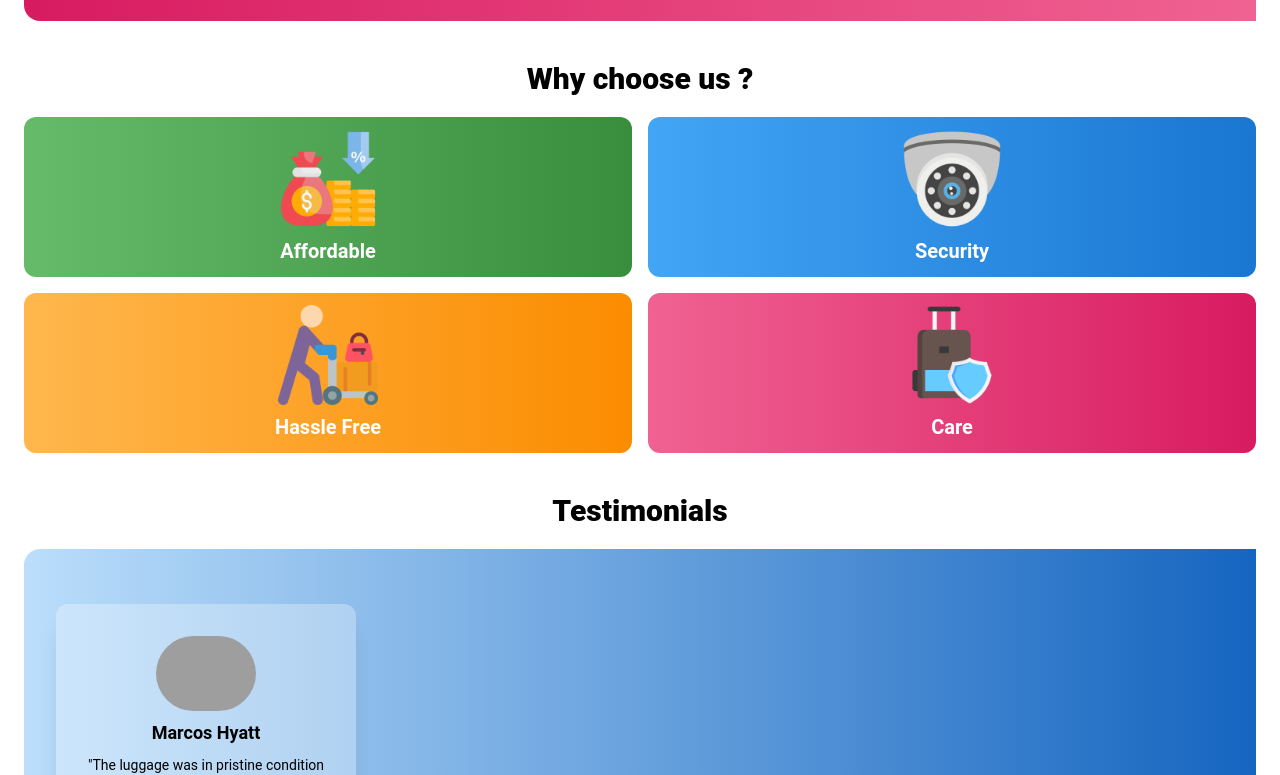
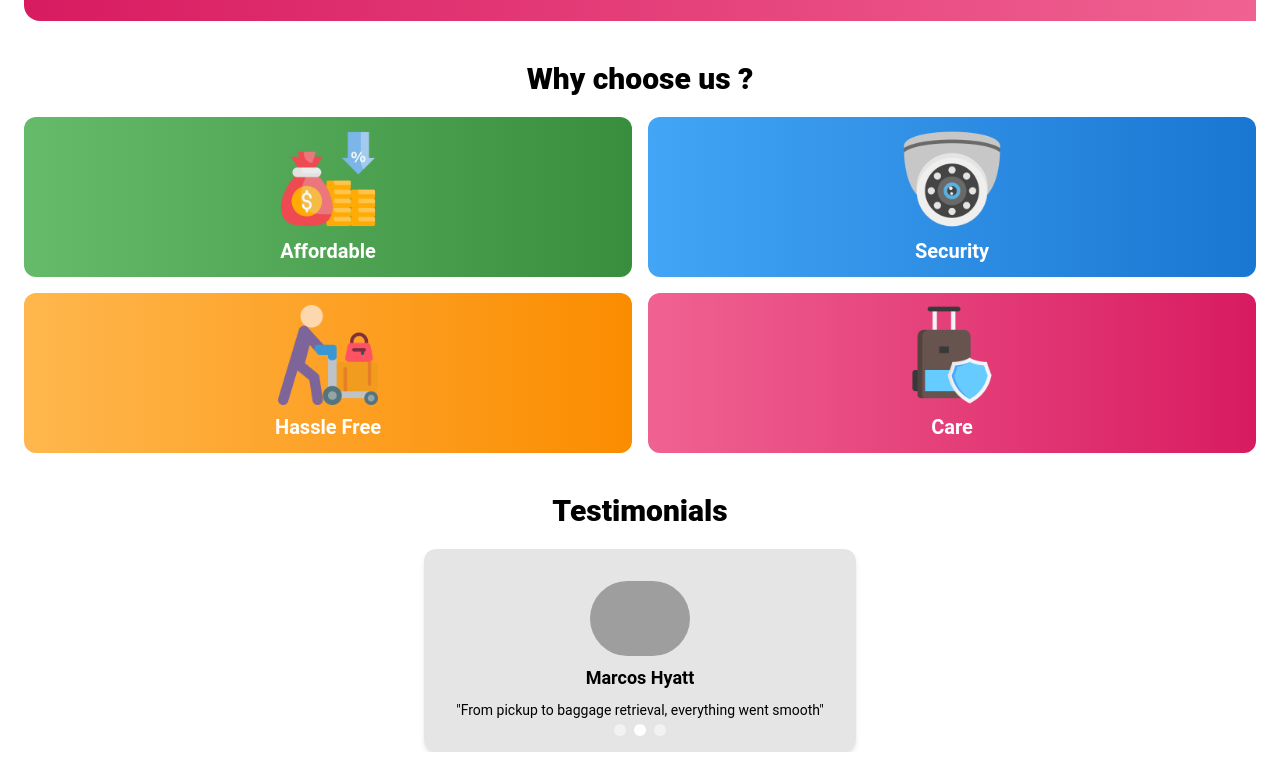
Before and after one commit to code-ansh-007/lockitup, a Next.js app: page / in a window 1280 px wide. Shown: the part 1229-2004 px from the top of the page. Built offline with nearby package versions, Linux system fonts and the light colour scheme; grey boxes are pictures that could not be loaded.

Commit message:
finally made the testiminial carousel

```diff
--- a/components/Banner.js
+++ b/components/Banner.js
@@ -3,7 +3,7 @@ import React from "react";
 const Banner = () => {
   return (
     <>
-      <main className="bg-gradient-to-r from-blue-300 to-blue-900 text-white p-5 py-6 rounded-br-2xl rounded-tl-2xl flex flex-col space-y-8">
+      <main className="bg-gradient-to-r from-blue-300 to-blue-900 text-white mx-6 p-5 py-6 rounded-br-2xl rounded-tl-2xl flex flex-col space-y-8">
         <span className="text-4xl font-bold">
           We'll keep it{" "}
           <span className="border-b-4 border-orange-400">safe</span> for you ;)
--- a/components/Services.js
+++ b/components/Services.js
@@ -50,7 +50,7 @@ const Services = () => {
 
   return (
     <>
-      <main ref={ref} className="mt-[450px] flex flex-col space-y-5">
+      <main ref={ref} className="mt-[450px] flex flex-col space-y-5 px-6">
         <span className="text-3xl font-extrabold text-center">
           <span>Our Services</span>
         </span>
--- a/components/Style1.js
+++ b/components/Style1.js
@@ -9,7 +9,7 @@ import Image from "next/image";
 const Style1 = () => {
   return (
     <>
-      <div className="relative mt-10 -z-10">
+      <div className="relative mt-10 -z-10 mx-6">
         <Image
           src={circle}
           width={165}
--- a/components/Testimonials.js
+++ b/components/Testimonials.js
@@ -1,6 +1,13 @@
-import { Carousel, IconButton } from "@material-tailwind/react";
+import {
+  Button,
+  Carousel,
+  IconButton,
+  Typography,
+} from "@material-tailwind/react";
 import { faker } from "@faker-js/faker";
 import Image from "next/image";
+import { FiChevronRight } from "react-icons/fi";
+import { FiChevronLeft } from "react-icons/fi";
 
 export default function Testimonials() {
   const pic1 = faker.internet.avatar();
@@ -9,9 +16,11 @@ export default function Testimonials() {
   const name1 = faker.name.fullName();
   const name2 = faker.name.fullName();
   const name3 = faker.name.fullName();
+
   return (
     <>
-      <main className="mt-10 flex flex-col items-center space-y-5">
+      <main className="mt-10 flex flex-col items-center space-y-5 px-5">
+        {" "}
         <span className="text-3xl font-extrabold text-center">
           <span>Testimonials</span>
         </span>{" "}
@@ -24,7 +33,7 @@ export default function Testimonials() {
               onClick={handlePrev}
               className="!absolute top-2/4 -translate-y-2/4 left-4"
             >
-              <div></div>
+              <FiChevronLeft className="text-6xl" />
             </IconButton>
           )}
           nextArrow={({ handleNext }) => (
@@ -35,17 +44,17 @@ export default function Testimonials() {
               onClick={handleNext}
               className="!absolute top-2/4 -translate-y-2/4 !right-4"
             >
-              <div></div>
+              <FiChevronRight className="text-6xl" />
             </IconButton>
           )}
           autoplay={true}
+          autoplayDelay={3000}
           loop={true}
-          autoplayDelay={3000}
-          className="rounded-tl-2xl  rounded-br-2xl bg-gradient-to-r from-blue-100 to-blue-800 py-4"
+          className="rounded-xl"
         >
           {/* user 1 */}
-          <div className=" h-[300px] flex flex-col items-center justify-center w-[300px] ml-8">
-            <div className="bg-white bg-opacity-30 shadow-xl flex flex-col items-center p-8 rounded-xl space-y-2">
+          <div className=" h-full flex flex-col items-center justify-center w-full">
+            <div className="bg-black bg-opacity-10 shadow-md flex flex-col items-center p-8 rounded-xl space-y-2">
               <Image
                 src={pic1}
                 width={100}
@@ -60,8 +69,8 @@ export default function Testimonials() {
             </div>
           </div>
           {/* user 2 */}
-          <div className=" h-[300px] flex flex-col items-center justify-center w-[300px] ml-8">
-            <div className="bg-white bg-opacity-30 shadow-xl flex flex-col items-center p-8 rounded-xl space-y-2">
+          <div className=" h-full flex flex-col items-center justify-center w-full">
+            <div className="bg-black bg-opacity-10 shadow-md flex flex-col items-center p-8 rounded-xl space-y-2">
               <Image
                 src={pic2}
                 width={100}
@@ -71,14 +80,13 @@ export default function Testimonials() {
               />
               <span className="text-lg font-semibold">{name2}</span>
               <span className="text-center text-sm">
-                "The luggage was in pristine condition when i returned from
-                home. Thanks!"
+                "From pickup to baggage retrieval, everything went smooth"
               </span>
             </div>
           </div>
           {/* user 3 */}
-          <div className=" h-[300px] flex flex-col items-center justify-center w-[300px] ml-8">
-            <div className="bg-white bg-opacity-30 shadow-xl flex flex-col items-center p-8 rounded-xl space-y-2">
+          <div className=" h-full flex flex-col items-center justify-center w-full">
+            <div className="bg-black bg-opacity-10 shadow-md flex flex-col items-center p-8 rounded-xl space-y-2">
               <Image
                 src={pic3}
                 width={100}
@@ -88,7 +96,7 @@ export default function Testimonials() {
               />
               <span className="text-lg font-semibold">{name3}</span>
               <span className="text-center text-sm">
-                "They offer top-notch service at an affordable price."
+                "From pickup to baggage retrieval, everything went smooth"
               </span>
             </div>
           </div>
--- a/components/WhyUs.js
+++ b/components/WhyUs.js
@@ -12,7 +12,7 @@ const WhyUs = () => {
   const [showWhy4, setShowWhy4] = useState(false);
   return (
     <>
-      <main className="flex flex-col mt-10">
+      <main className="flex flex-col mt-10 px-6">
         <span className="text-3xl font-extrabold text-center">
           <span>Why choose us ?</span>
         </span>
--- a/pages/index.js
+++ b/pages/index.js
@@ -33,18 +33,18 @@ export default function Home() {
 
   return (
     <>
-      <main className="mt-24 px-6 mb-[80px] overflow-hidden">
+      <main className="mt-24 mb-[80px] overflow-hidden">
         <Banner />
         <Style1 />
         <Services />
         <WhyUs />
         <Testimonials />
         {showButtons && (
-          <div className="fixed bottom-[90px] mb-5 flex items-center justify-between w-full">
+          <div className="fixed bottom-[90px] mb-5 flex items-center justify-between w-full px-6">
             <button className=" bg-gradient-to-r p-2 text-2xl text-white font-bold rounded-lg from-green-400 to-green-700">
               Book Now
             </button>
-            <button onClick={handleUpScroll} className="mr-16">
+            <button onClick={handleUpScroll} className="mr-2">
               <Image src={up} width={50} alt="up arrow" />
             </button>
           </div>
```
